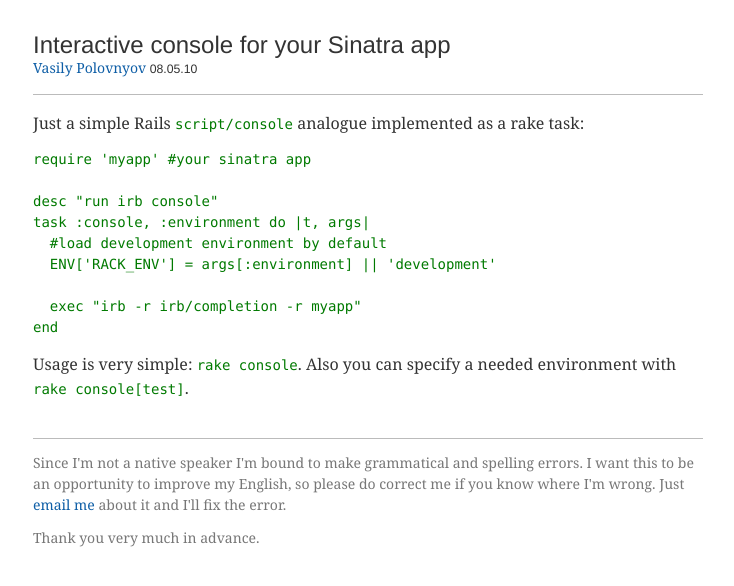
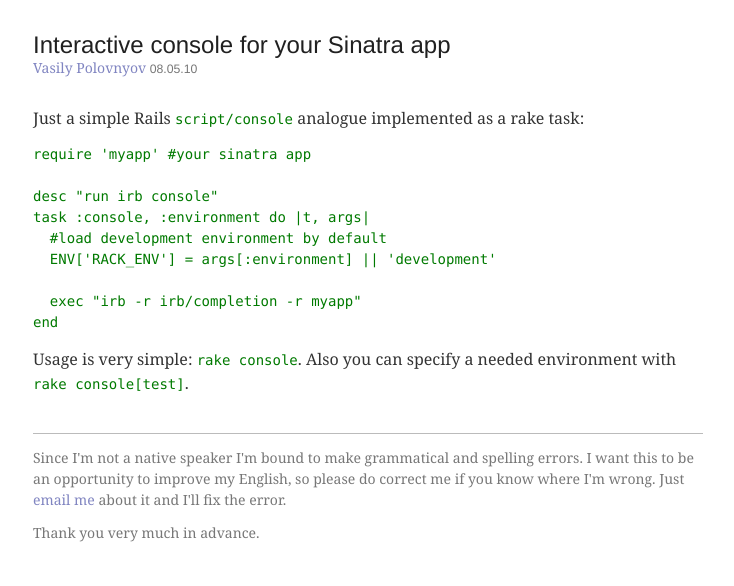
Before and after one commit to vast/vast.github.io, a Jekyll site: the page built from _posts/2010-05-08-script-console-in-sinatra.md, in a window 1280 px wide. Shown: the top 586 px of the page, without its empty margins (272-1006 px from the left). Built offline with Jekyll 4.4.1, drawn with Linux system fonts in a browser that asks for light colours; Markdown is read by kramdown in place of the engine named in the settings.

Commit message:
#aside and .post .header links restyling

```diff
--- a/css/base.css
+++ b/css/base.css
@@ -10,7 +10,7 @@
 }
 
 a {color: #0e5ea6; text-decoration: none}
-a:hover {background: #0085fe; color: #eee; text-decoration: none}
+a:hover {text-decoration: underline}
 
 p {margin: 12px 0}
 
@@ -46,10 +46,11 @@
   font-size: 87.5%;
 }
 
-.title, .post .header {
-  margin: 0 0 16px;
-  color: #333;
-  border-bottom: 1px solid #bbb
+#aside a, #aside a:visited, .post .meta a, .post .meta a:visited {color: #8085c1}
+
+.post .header {
+  padding: 0 0 16px;
+  color: #777
 }
 
 .about p:first-child {font-size: 125%; color: #202020; margin-bottom: 2em}
@@ -60,7 +61,6 @@
 /* posts */
 .post .meta {font-size: 87.5%}
 .post .title {line-height: 1}
-.post .header {padding: 0 0 16px}
 
 .post .date, .posts .date {
   font-family: Helvetica, Arial, sans-serif;
```
